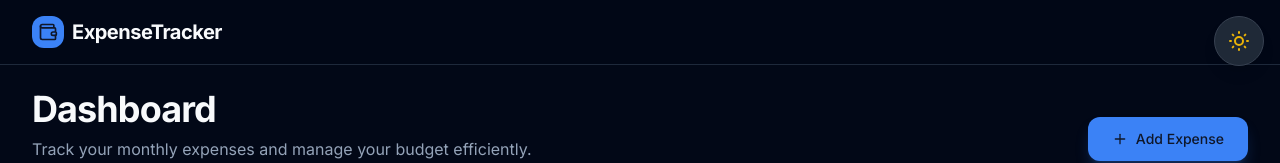
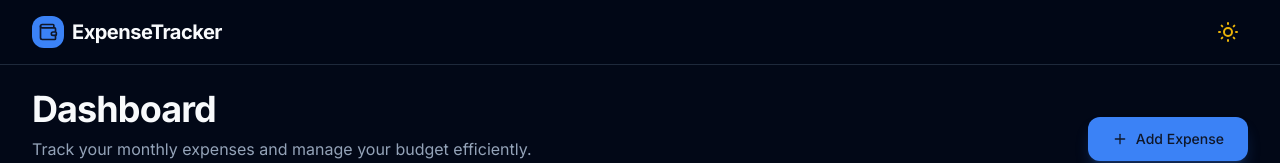
Before and after one commit to s-naveen/expense, a Next.js app: page / in a window 1280 px wide. Shown: the top 163 px of the page. Built offline with nearby package versions, Linux system fonts and the light colour scheme; no server answers.

Commit message:
card issues

```diff
--- a/components/ExpenseItem.tsx
+++ b/components/ExpenseItem.tsx
@@ -34,7 +34,7 @@ export default function ExpenseItem({ expense, onEdit, onDelete }: ExpenseItemPr
 
           {/* Details */}
           <div className="flex-1 min-w-0">
-            <h3 className="font-semibold text-foreground truncate pr-8 sm:pr-0">
+            <h3 className="font-semibold text-foreground truncate">
               {expense.name}
             </h3>
 
@@ -44,7 +44,7 @@ export default function ExpenseItem({ expense, onEdit, onDelete }: ExpenseItemPr
                 {expense.category}
               </span>
               {expense.subcategory && (
-                <span className="hidden sm:inline-block">• {expense.subcategory}</span>
+                <span className="inline-block">• {expense.subcategory}</span>
               )}
               <span className="flex items-center gap-1">
                 <Calendar className="h-3 w-3" />
@@ -56,7 +56,7 @@ export default function ExpenseItem({ expense, onEdit, onDelete }: ExpenseItemPr
 
         {/* Cost & Actions */}
         <div className="flex items-center justify-between gap-4 sm:justify-end">
-          <div className="text-right">
+          <div className="text-left sm:text-right">
             <p className="text-lg font-bold text-primary">
               {formatCurrency(expense.monthlyCost)}
               <span className="text-xs font-normal text-muted-foreground">/mo</span>
--- a/components/ThemeToggle.tsx
+++ b/components/ThemeToggle.tsx
@@ -8,7 +8,7 @@ export default function ThemeToggle() {
   return (
     <button
       onClick={toggleTheme}
-      className="fixed top-4 right-4 z-50 p-3 rounded-full bg-white dark:bg-gray-800 shadow-lg hover:shadow-xl transition-all duration-200 border border-gray-200 dark:border-gray-700 hover:scale-110 active:scale-95"
+      className="rounded-full p-2 text-muted-foreground hover:bg-secondary hover:text-foreground transition-colors"
       aria-label="Toggle theme"
       title={`Switch to ${theme === 'dark' ? 'light' : 'dark'} mode`}
     >
```
